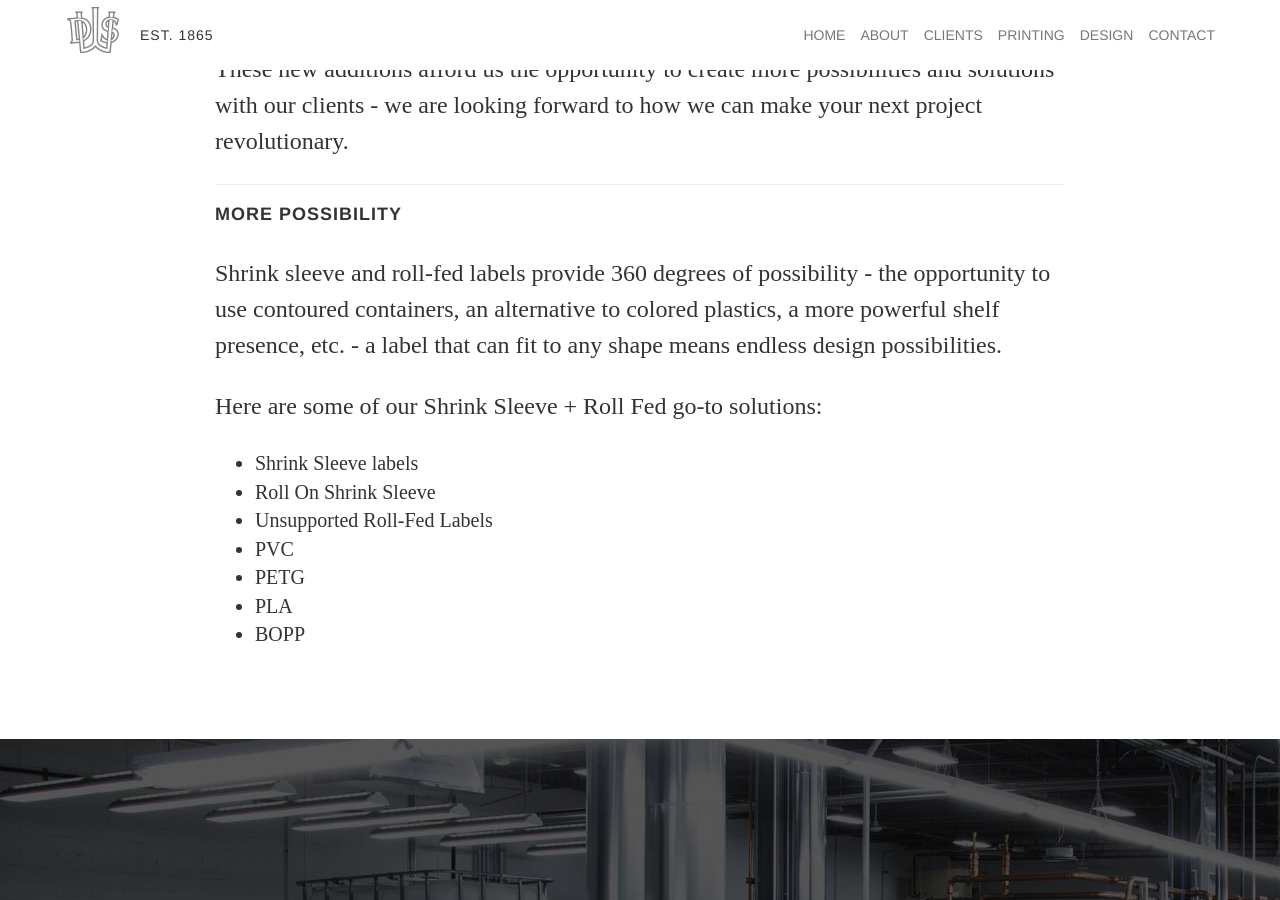
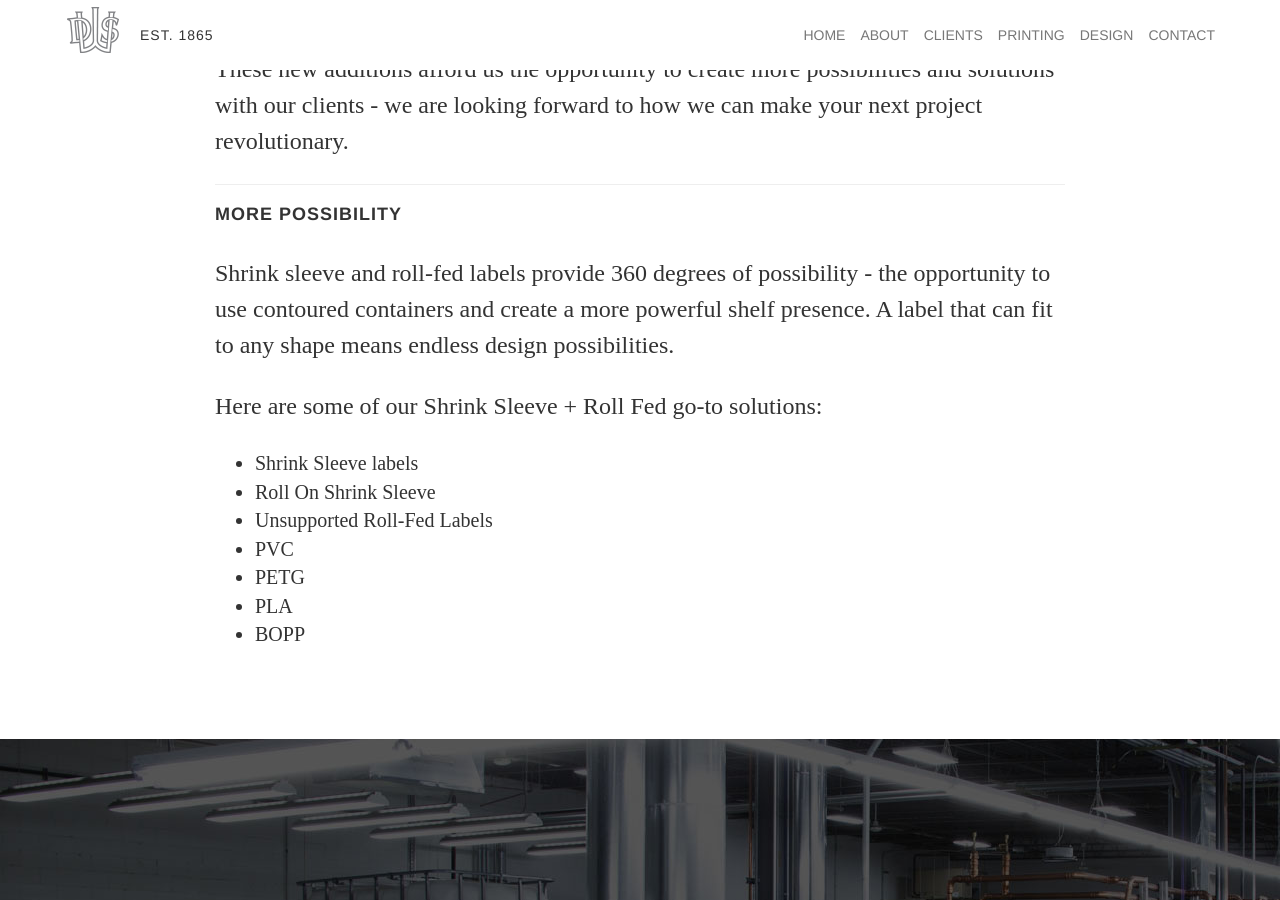
Before and after one commit to moizk/DWS-Jekyll, a Jekyll site: the page built from printing.html, in a window 1280 px wide and 900 px high, scrolled down 5200 px. Built offline with Jekyll 4.4.1, drawn with Linux system fonts in a browser that asks for light colours; nearby versions of some CDN libraries; Markdown is read by kramdown in place of the engine named in the settings.

Commit message:
update printing page again

```diff
--- a/printing.html
+++ b/printing.html
@@ -79,7 +79,7 @@ title: Printing Page
   <p>These new additions afford us the opportunity to create more possibilities and solutions with our clients - we are looking forward to how we can make your next project revolutionary.</p>
   <hr>
   <h4>MORE POSSIBILITY</h4><br>
-  <p>Shrink sleeve and roll-fed labels provide 360 degrees of possibility - the opportunity to use contoured containers, an alternative to colored plastics, a more powerful shelf presence, etc. - a label that can fit to any shape means endless design possibilities.</p>
+  <p>Shrink sleeve and roll-fed labels provide 360 degrees of possibility - the opportunity to use contoured containers and create a more powerful shelf presence.  A label that can fit to any shape means endless design possibilities.</p>
   <p>Here are some of our Shrink Sleeve + Roll Fed go-to solutions:</p>
   <ul class="story-list">
     <li>Shrink Sleeve labels</li>
```
